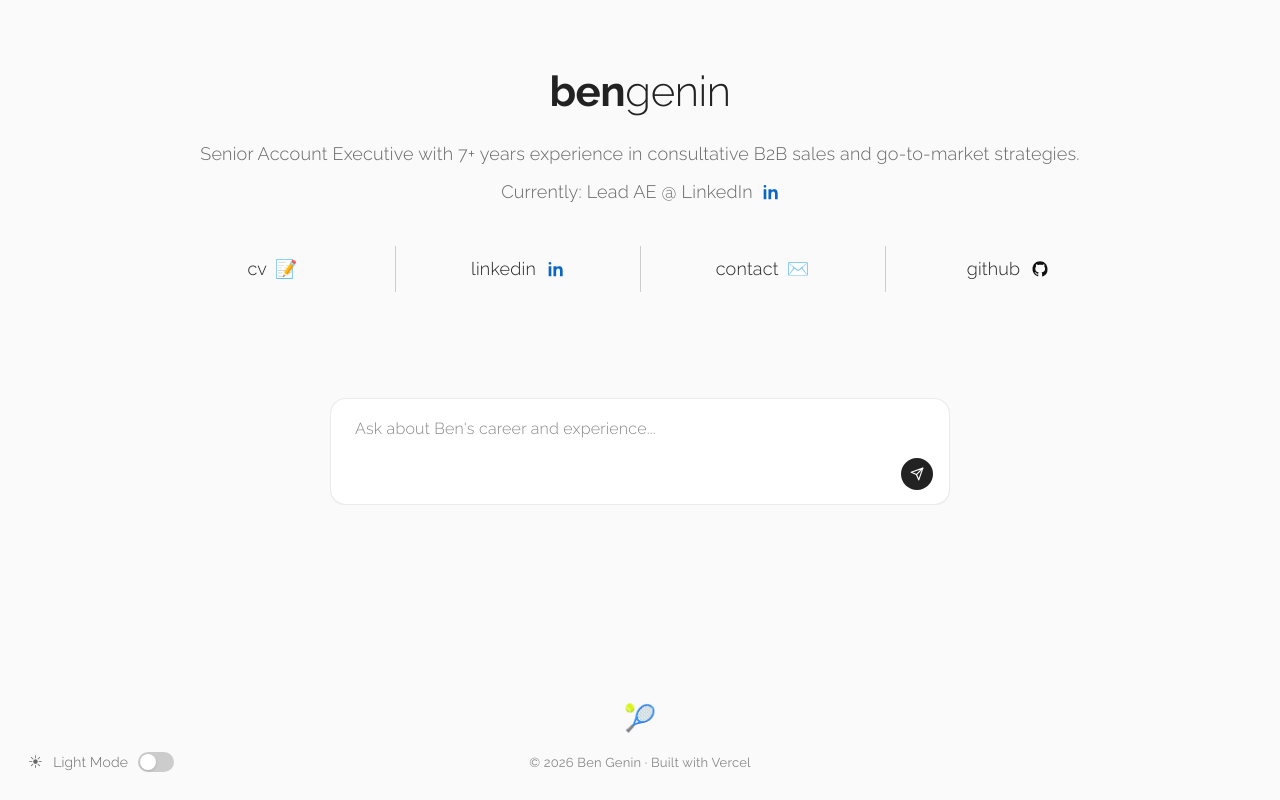
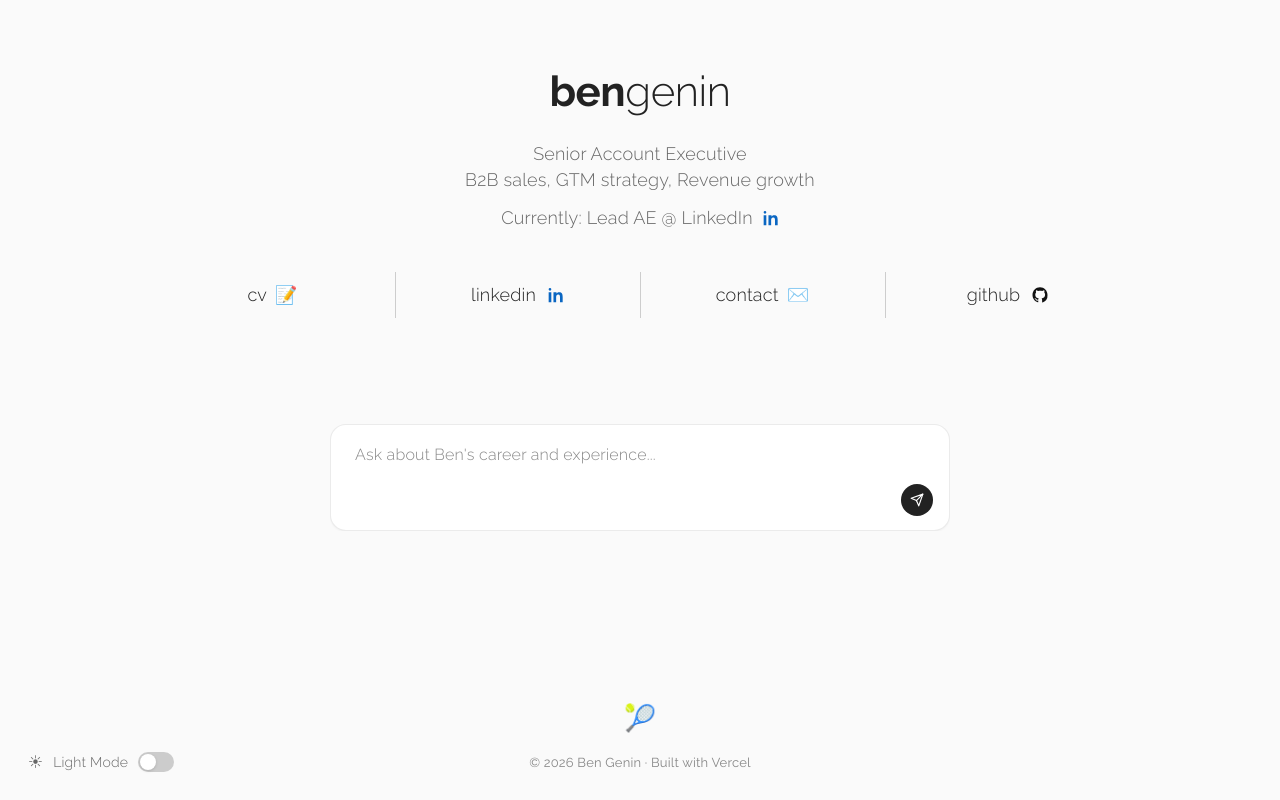
Before and after one commit to bengenin/bengenin-site, a website: page index.html in a window 1280 px wide. Drawn offline with Linux system fonts and the light colour scheme.

Commit message:
Make homepage tagline split explicit

```diff
--- a/index.html
+++ b/index.html
@@ -91,6 +91,11 @@
 
     .tagline .line {
       max-width: 980px;
+    }
+
+    .tagline-title,
+    .tagline-skills {
+      display: block;
     }
 
     .current-role {
@@ -572,7 +577,8 @@
 
     <div class="tagline">
       <div class="line">
-        Senior Account Executive with 7+ years experience in consultative B2B sales and go-to-market strategies.
+        <span class="tagline-title">Senior Account Executive</span>
+        <span class="tagline-skills">B2B sales, GTM strategy, Revenue growth</span>
       </div>
 
       <div class="current-role">
```
